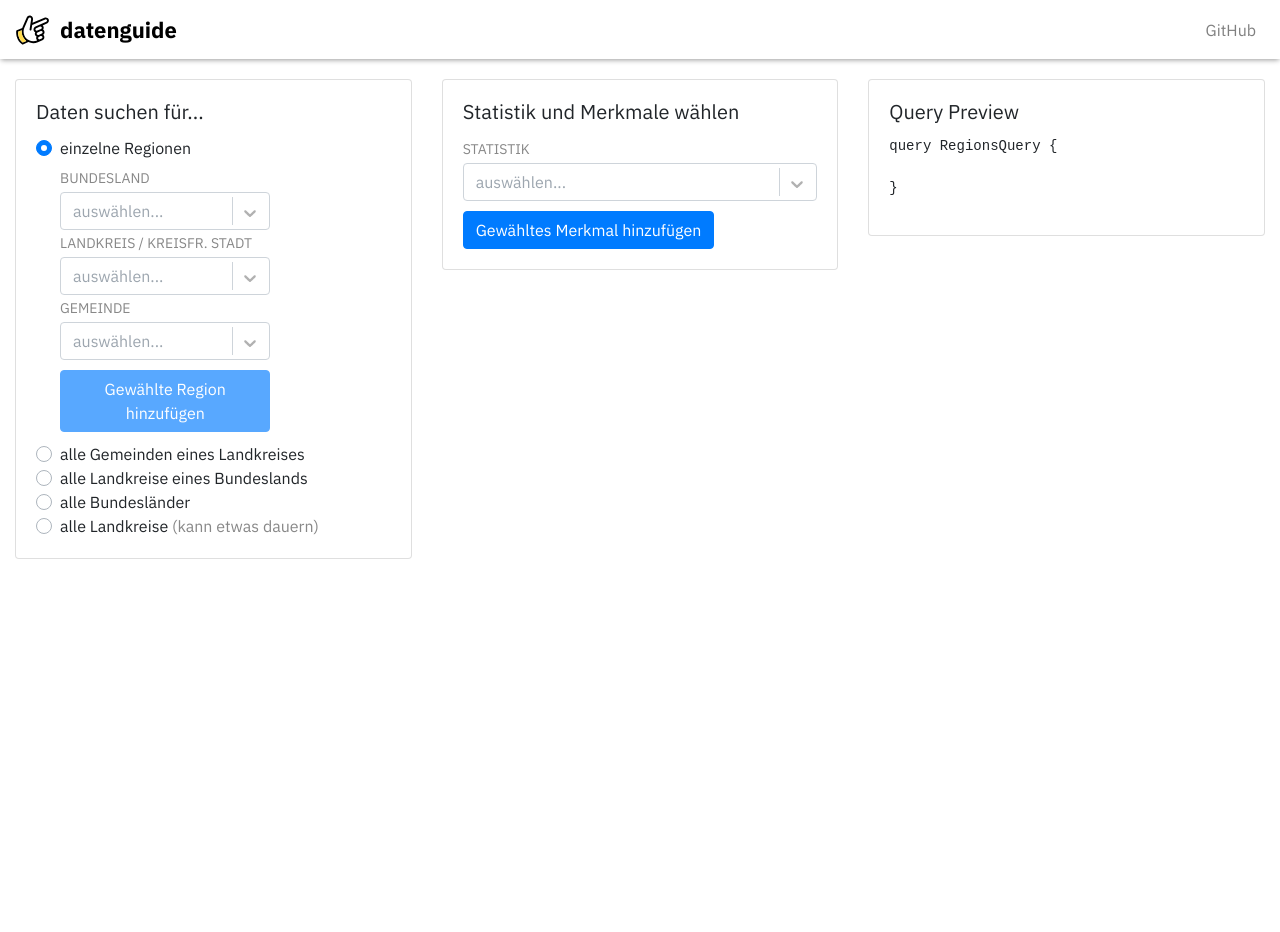
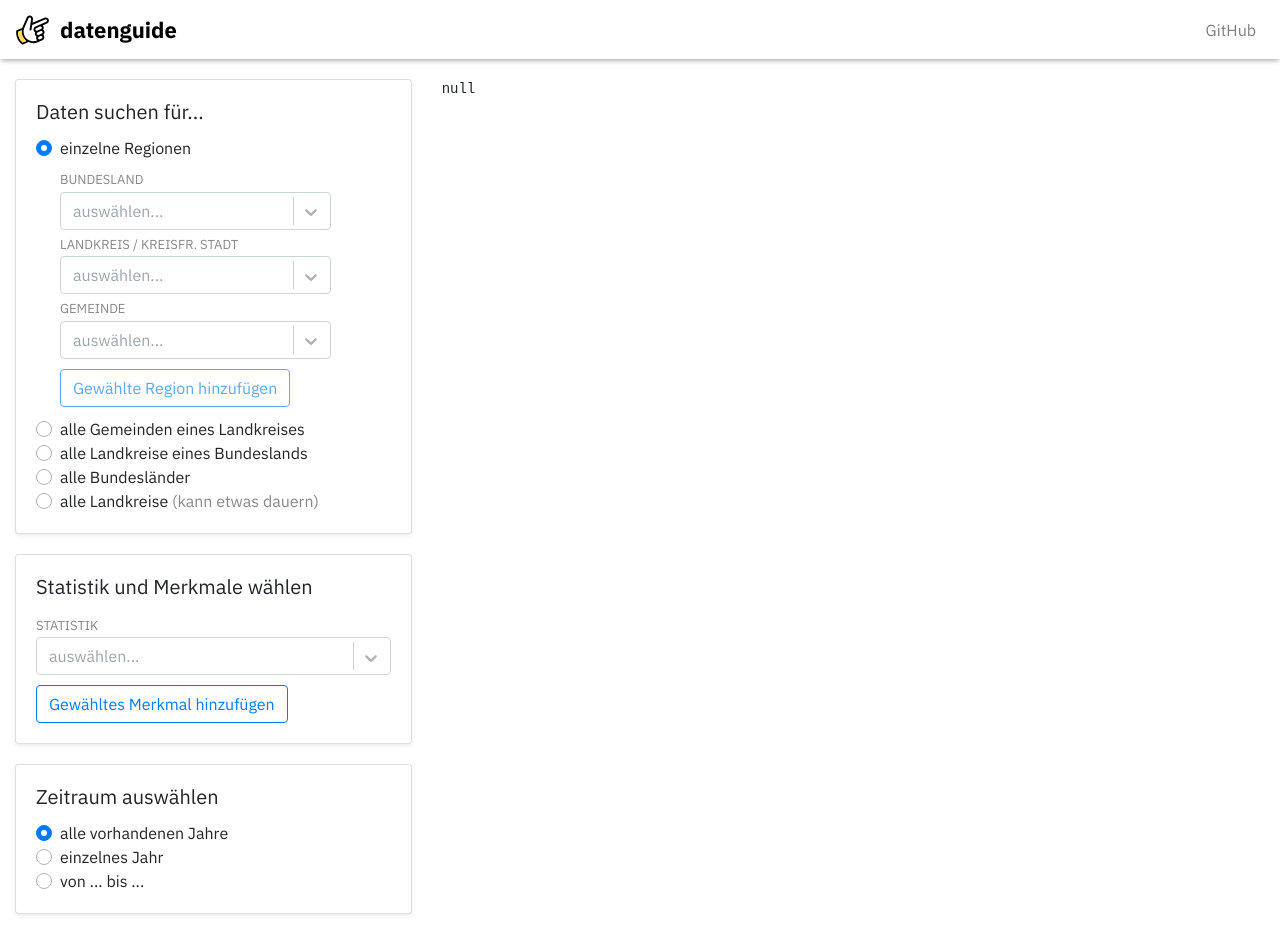
Before and after one commit to gka/datenguide, a Svelte app in the folder app/: page / in a window 1280 px wide. Shown: the top 932 px of the page. Before the commit the page ends 800 px from the top, so only its background shows below. Built offline with nearby package versions, Linux system fonts and the light colour scheme.

Commit message:
add submit button

```diff
--- a/app/src/App.svelte
+++ b/app/src/App.svelte
@@ -3,6 +3,7 @@
     import NavBar from './NavBar.svelte';
     import RegionSelector from './RegionSelector.svelte';
     import StatSelector from './StatSelector.svelte';
+    import TimeSelector from './TimeSelector.svelte';
     import TypeAhead from './controls/TypeAhead.svelte';
     import runQuery from './utils/runQuery';
     import {buildRegionQuery, buildAllRegionsQuery} from './utils/buildQuery';
@@ -20,15 +21,6 @@
 
     export let name;
 
-    let statsQuery = `cdu: WAHL09(statistics: R14111, PART04: CDU) {
-      year
-      value
-    }
-    spd: WAHL09(statistics: R14111, PART04: SPD) {
-      year
-      value
-    }
-`;
     let result = null;
 
     function doQuery() {
@@ -39,8 +31,16 @@
         });
     }
 
-    $: query = regionMode === 'region' ? buildRegionQuery(statsQuery, regions.map(r => r.id)) :
-        buildAllRegionsQuery(statsQuery,
+    $: subQuery = statistics.length ? statistics.map((stat,i) => {
+        return `s${i}: ${stat.merkmal}(statistics: R${stat.statistik}${stat.arg ? `, filter: { ${stat.arg}: { in: ["${stat.values.map(d => d.id).join('", "')}"]} }` : ''}) {
+    ${stat.arg ? `type: ${stat.arg}` : ''}
+    year
+    value
+}`
+    }).join('\n') : '';
+
+    $: query = regionMode === 'region' ? buildRegionQuery(subQuery, regions.map(r => r.id)) :
+        buildAllRegionsQuery(subQuery,
             regionMode === 'alleLaender' ? 1 :
             regionMode === 'alleKreise' || regionMode === 'kreise' ? 3 : 5,
             regionMode.substr(0,4) !== 'alle' ?
@@ -62,7 +62,7 @@
 
 <div class="container-fluid">
     <div class="row">
-        <div class="col-md-4">
+        <div class="col-md-4" style="padding-bottom: 20px">
             <Card title="Daten suchen für...">
                 <RegionSelector
                     bind:mode={regionMode}
@@ -72,18 +72,26 @@
                     bind:regGemeinde={gemeinde}
                     />
             </Card>
-        </div>
-        <div class="col-md-4">
+
             <Card title="Statistik und Merkmale wählen">
                 <StatSelector
                     bind:values={statistics} />
             </Card>
+
+            <Card title="Zeitraum auswählen">
+                <TimeSelector />
+            </Card>
+
+            <button on:click="{doQuery}" class="btn-block btn btn-lg btn-primary">
+                <span class="oi oi-signal"></span> Anfrage starten
+             </button>
         </div>
-        <div class="col-md-4">
-            <Card title="Query Preview">
-                <pre>{query}</pre>
-            </Card>
+        <div class="col-md-8">
+            <div style="position: sticky; top: 20px">
+                <pre>{JSON.stringify(result, null, 2)}</pre>
+            </div>
         </div>
+
     </div>
  <!--    <button class="btn btn-outline-secondary" on:click="{()=>doQuery()}">run query</button>
     <div style="display: flex">
--- a/app/src/RegionSelector.svelte
+++ b/app/src/RegionSelector.svelte
@@ -74,7 +74,7 @@
     <label class="custom-control-label" for="{id}{i}">{@html option.title}</label>
     {#if option.id === 'region' && mode === 'region'}
     <div class="ctrls row">
-        <div class="col-8">
+        <div class="col-10">
             {#if regions.length}
             <ul class="selected-regions">
                 {#each regions as region,i}
@@ -99,7 +99,7 @@
                 style="margin-top:10px"
                 on:click={addRegion}
                 disabled="{!regBundesland && !regLandkreis && !regGemeinde}"
-                class="btn btn-primary">Gewählte Region hinzufügen</button>
+                class="btn btn-outline-primary">Gewählte Region hinzufügen</button>
         </div>
     </div>
     {:else if option.id === 'gemeinden' && mode === 'gemeinden'}
--- a/app/src/StatSelector.svelte
+++ b/app/src/StatSelector.svelte
@@ -67,6 +67,6 @@
         <button
             style="margin-top:10px"
             on:click={addMerkmal}
-            class="btn btn-primary">Gewähltes Merkmal hinzufügen</button>
+            class="btn btn-outline-primary">Gewähltes Merkmal hinzufügen</button>
     </div>
 </div>
--- /dev/null
+++ b/app/src/TimeSelector.svelte
@@ -0,0 +1,47 @@
+<script>
+
+    const options = [{
+        id: 'all',
+        title: 'alle vorhandenen Jahre'
+    }, {
+        id: 'single',
+        title: 'einzelnes Jahr'
+    },{
+        id: 'range',
+        title: 'von ... bis ...'
+    }];
+
+    const id = Math.round(Math.random()*1e7).toString(36);
+
+    export let mode = 'all';
+
+
+</script>
+
+<style>
+    .ctrls {
+        margin-top: 5px;
+        margin-bottom: 10px;
+    }
+
+</style>
+
+{#each options as option,i}
+<div class="custom-control custom-radio">
+    <input
+        bind:group={mode}
+        value={option.id}
+        type="radio"
+        id="{id}{i}"
+        name="{id}"
+        class="custom-control-input"
+    >
+    <label class="custom-control-label" for="{id}{i}">{@html option.title}</label>
+    {#if option.id === 'single' && mode === 'single'}
+    <input class="form-control" type="text" style="width: 5em" />
+    {:else if option.id === 'range' && mode === 'range'}
+    <br>von <input class="form-control form-inline" type="text" style="width: 5em" /> bis
+    <input class="form-control form-inline" type="text" style="width: 5em" />
+    {/if}
+</div>
+{/each}
--- a/app/src/controls/Card.svelte
+++ b/app/src/controls/Card.svelte
@@ -2,7 +2,13 @@
 	export let title = '';
 </script>
 
-<div class="card">
+<style>
+	.card {
+		margin-bottom: 20px;
+	}
+</style>
+
+<div class="card shadow-sm">
 	<div class="card-body">
 		<h5 class="card-title">{title}</h5>
 		<slot />
--- a/app/src/controls/SelectRegion.svelte
+++ b/app/src/controls/SelectRegion.svelte
@@ -30,8 +30,8 @@
 
     function onSelect(noFocus) {
         if (next && !noFocus) next.focus();
-        if (next) next.$set({startsWith: value.id });
-        if (parent && value) parent.syncId(value.id);
+        if (next) next.$set({startsWith: value ? value.id : '' });
+        if (parent && value) parent.syncId(value ? value.id : '');
     }
 </script>
 
--- a/app/src/controls/TypeAhead.svelte
+++ b/app/src/controls/TypeAhead.svelte
@@ -110,14 +110,22 @@
         }
     }
 
+    function reset() {
+        value = null;
+        query = '';
+        selectedIndex = -1;
+        dispatch('select', { item: null });
+    }
+
 </script>
 
 <style>
     label {
-        font-size: 14px;
+        font-size: 13px;
         text-transform: uppercase;
         color: #888;
-        margin-bottom: 3px;
+        margin-top: 5px;
+        margin-bottom: 2px;
     }
     .form-group {
         margin-bottom:0;
@@ -129,7 +137,7 @@
     input {
         width: 100%
     }
-    button {
+    button.drop {
         background: white;
         border: 0;
         border-left: 1px solid #ced4da;
@@ -148,12 +156,12 @@
         opacity: 0.3;
         transition: opacity 0.3s;
     }
-    button:hover svg,
-    input:hover + button svg,
-    input:focus + button svg {
+    button.drop:hover svg,
+    input:hover + button.drop svg,
+    input:focus + button.drop svg {
         opacity: 0.6;
     }
-    input:focus + button:hover svg {
+    input:focus + button.drop:hover svg {
         opacity: 0.8;
     }
     .dropdown.icon input {
@@ -213,7 +221,7 @@
         z-index: 9999;
         width: 100%;
         position: absolute;
-        top: 4.2ex;
+        top: 40px;
         background-color: white;
         border: 1px solid #cccccc;
         margin-top: 0px;
@@ -230,6 +238,16 @@
     .dropdown-results li:hover {
         background-color: #18a1cd33;
         cursor: pointer;
+    }
+    button.close {
+        position: absolute;
+        top: 5px;
+        right: 46px;
+        opacity: 0.2;
+        transition: opacity 0.2s;
+    }
+    button.close:hover {
+        opacity: 1;
     }
 </style>
 
@@ -253,10 +271,15 @@
                     on:keydown="{event => keyup(event)}"
                     on:input="{d => search()}"
                 />
+                {#if !open && value}
+                <button on:click|stopPropagation={reset} type="button" class="close" aria-label="Close">
+                    <span aria-hidden="true">&times;</span>
+                </button>
+                {/if}
                 {#if icon}
                 <i class="icon {icon}"></i>
                 {/if}
-                <button on:click="{d=> buttonOpen()}">
+                <button class="drop" on:click="{d=> buttonOpen()}">
                     <slot name="button">
                         <svg height="20" width="20" viewBox="0 0 20 20" aria-hidden="true" focusable="false"><path d="M4.516 7.548c0.436-0.446 1.043-0.481 1.576 0l3.908 3.747 3.908-3.747c0.533-0.481 1.141-0.446 1.574 0 0.436 0.445 0.408 1.197 0 1.615-0.406 0.418-4.695 4.502-4.695 4.502-0.217 0.223-0.502 0.335-0.787 0.335s-0.57-0.112-0.789-0.335c0 0-4.287-4.084-4.695-4.502s-0.436-1.17 0-1.615z"></path></svg>
                     </slot>
--- a/app/src/utils/buildQuery.js
+++ b/app/src/utils/buildQuery.js
@@ -1,9 +1,9 @@
-export function buildRegionQuery(query, regionIds = [], ) {
+export function buildRegionQuery(query, regionIds = []) {
     const regions = regionIds.map(id => {
         return `reg_${id}: region(id: "${id}") {
         id,
         name,
-    ${query.split('\n').map(d => `    ${d}`).join('\n')}
+${query}
     }`;
     });
     return `query RegionsQuery {
@@ -17,12 +17,21 @@ export function buildRegionQuery(query, regionIds = [], ) {
  */
 export function buildAllRegionsQuery(query, level, parentId = null) {
     return `query AllRegionsQuery {
-    allRegions() {
-        regions(${level<3 ? 'nuts:'+level : 'lau:'+(level-3)}${parentId ? `, parentId: "${parentId}"`: ''}) {
+    allRegions(page: 0) {
+        regions(${level < 3 ? 'nuts:' + level : 'lau:' + (level - 3)}${
+        parentId ? `, parent: "${parentId}"` : ''
+    }) {
             id
             name
-    ${query.split('\n').map(d => `        ${d}`).join('\n')}
+    ${query
+        .split('\n')
+        .map(d => `        ${d}`)
+        .join('\n')}
         }
     }
 }`;
 }
+
+export function getYearsQuery(statistic, merkmal) {
+    return buildRegionQuery(`years: ${merkmal}(statistic: R${statistic}) { year }`, ['10']);
+}
--- a/app/src/utils/runQuery.js
+++ b/app/src/utils/runQuery.js
@@ -1,16 +1,15 @@
 export default function(query, variables) {
-    console.log(variables);
     return new Promise((resolve, reject) => {
         fetch('https://api-next.datengui.de/graphql', {
-            method:'POST',
+            method: 'POST',
             headers: {
-                'Accept': 'application/json',
+                Accept: 'application/json',
                 'Content-Type': 'application/json'
             },
-            body: JSON.stringify({query, variables})
+            body: JSON.stringify({ query, variables })
         })
-        .then(res => res.json())
-        .then(data => resolve(data))
-        .catch(err => reject(err))
+            .then(res => res.json())
+            .then(data => resolve(data))
+            .catch(err => reject(err));
     });
 }
```
